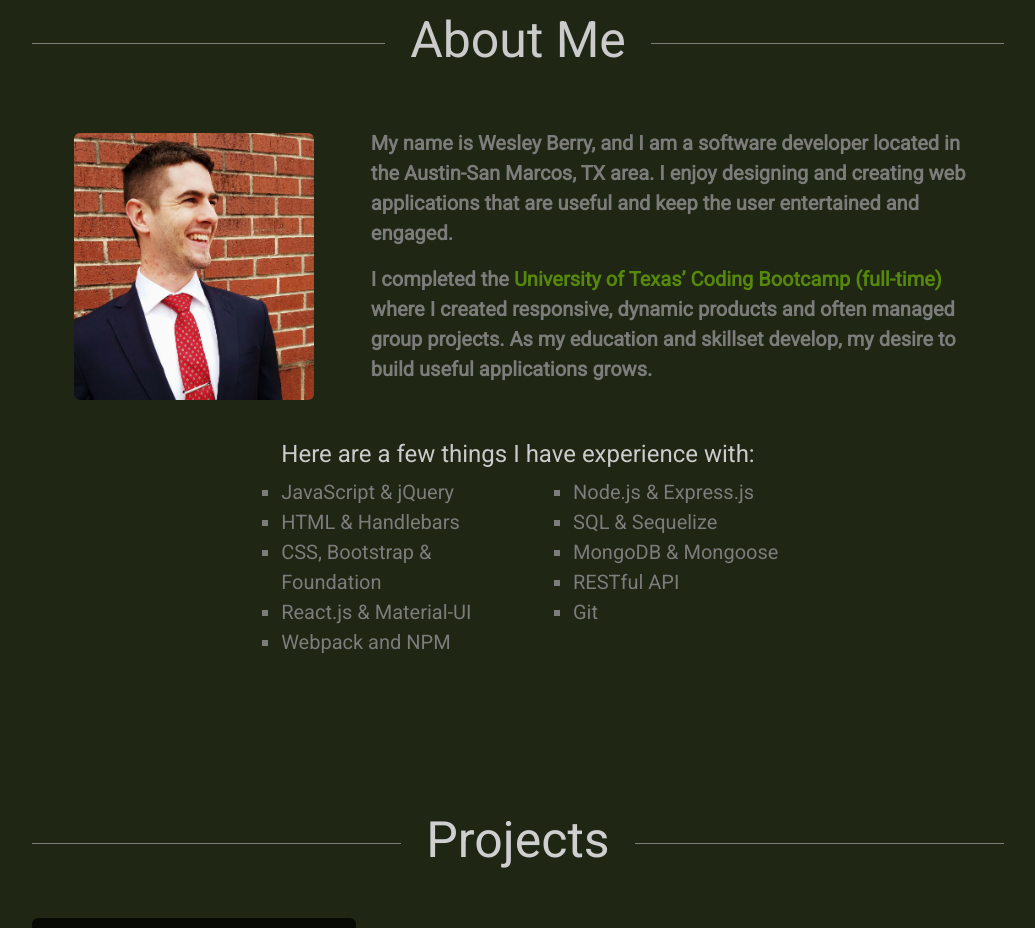
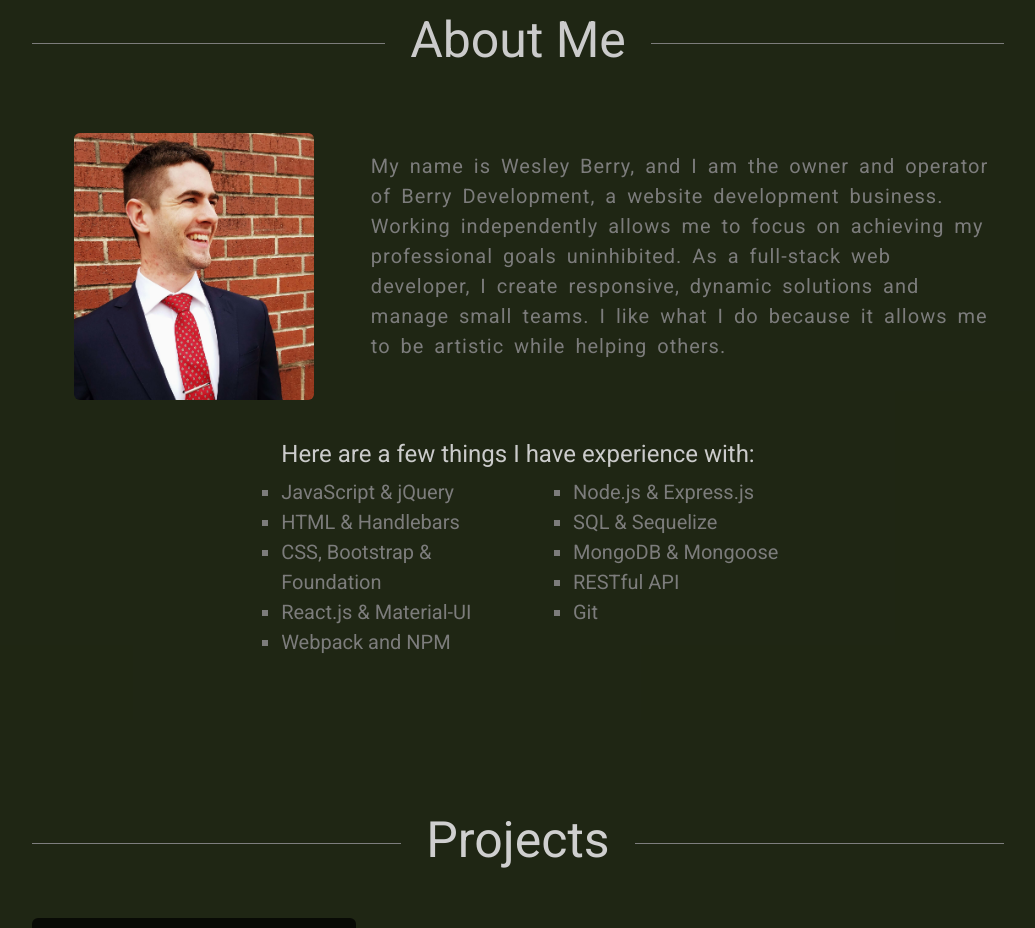
Before and after one commit to wesleyberry/portfolio, a plain HTML site: page index.html in a window 1280 px wide. Shown: the part 880-1808 px from the top of the page, without its empty margins (122-1157 px from the left). Drawn offline with nearby package versions, Linux system fonts and the light colour scheme.

Commit message:
edited text and text styling under About Me

```diff
--- a/assets/css/style.css
+++ b/assets/css/style.css
@@ -212,6 +212,13 @@ a:-webkit-any-link {
 .skillsHeader {
     text-align: left;
     margin-left: 24px;
+}
+.aboutMeText {
+    display: flex;
+    align-items: center;
+    letter-spacing: 1px;
+    line-height: 30px;
+    word-spacing: 4px;
 }
 /* ------------Projects-------- */
 #myWork {
--- a/index.html
+++ b/index.html
@@ -65,17 +65,12 @@
                     alt="You are missing out on a picture of me">
             </div>
             <div class="col-12 col-sm-12 col-md-8 col-lg-8 col-xl-8 aboutMeText">
-                <p><strong>My name is Wesley Berry, and I am a software developer located in the Austin-San Marcos, TX
-                        area.
-                        I enjoy designing and creating web applications that are useful and keep the user entertained and engaged.
-                    </strong></p>
-                <p><strong>
-                    </strong></p>
-                <p><strong>I completed the <a href="https://techbootcamps.utexas.edu/coding/curriculum/"
-                            target="_blank">University of Texas’ Coding Bootcamp (full-time)</a> where I created
-                        responsive, dynamic products and often managed group projects.
-                        As my education and skillset develop, my desire to build useful applications grows.
-                    </strong></p>
+                <p>
+                    My name is Wesley Berry, and I am the owner and operator of Berry Development, a website development business.
+                    Working independently allows me to focus on achieving my professional goals uninhibited.
+                    As a full-stack web developer, I create responsive, dynamic solutions and manage small teams.
+                    I like what I do because it allows me to be artistic while helping others.
+                </p>
             </div>
         </div>
         <div class="row experience">
```
